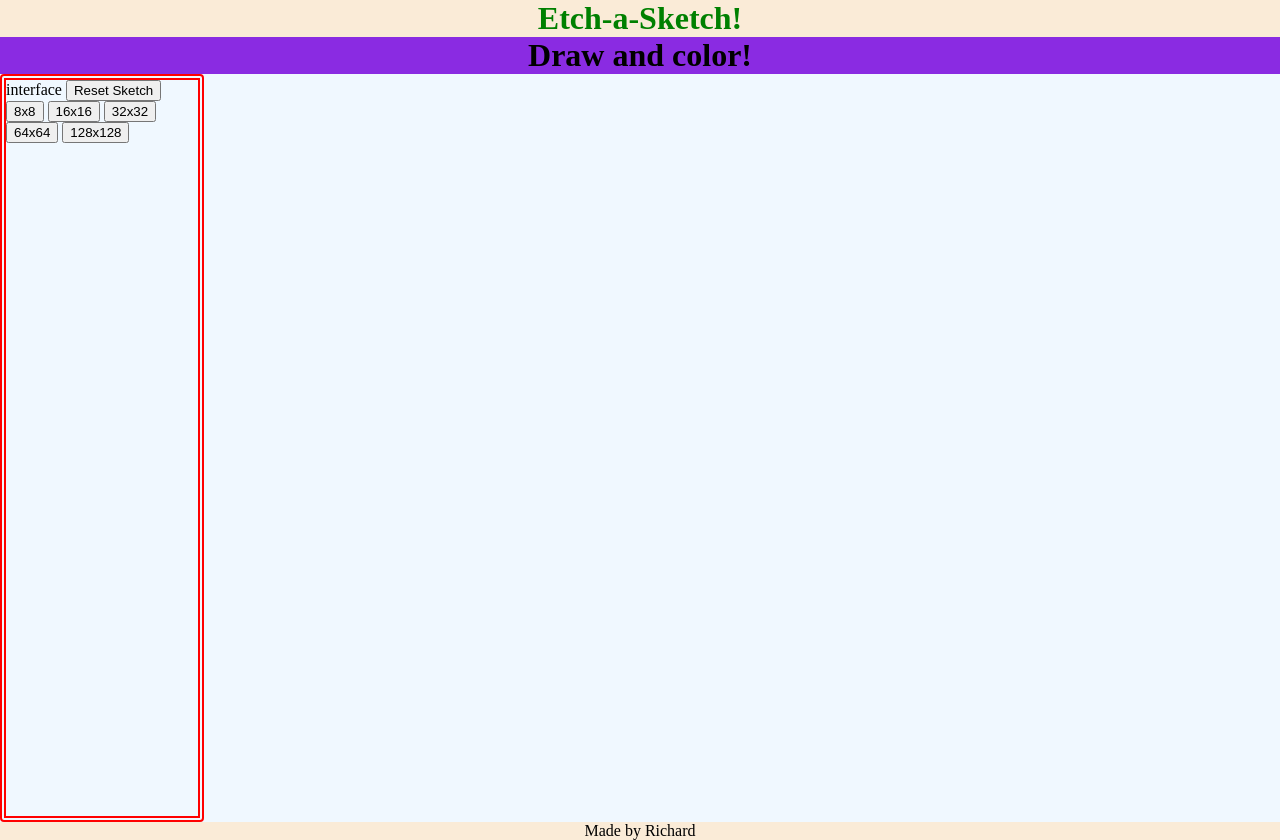
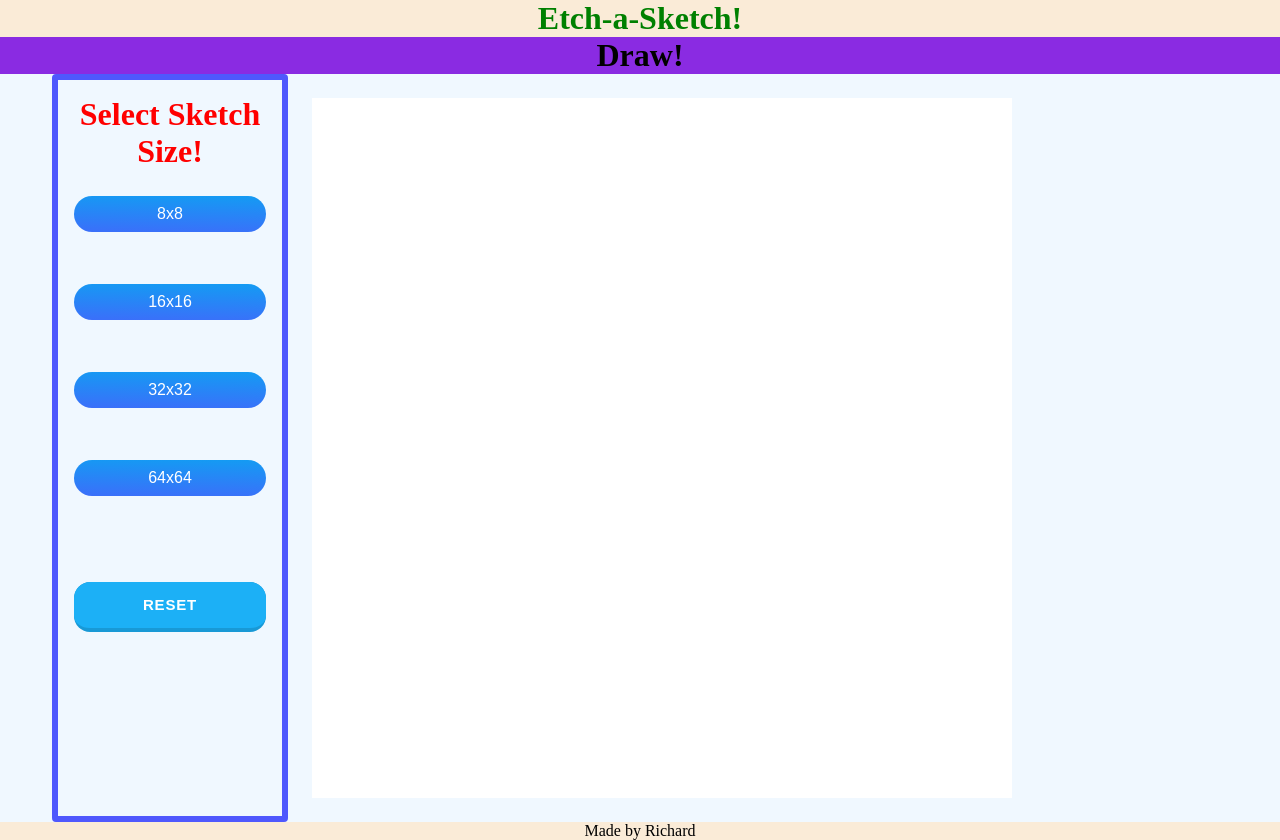
Before and after one commit to Richard-Cvbs/Etch-a-Sketch, a plain HTML site: page Index.html in a window 1280 px wide. Drawn offline with Linux system fonts and the light colour scheme.

Commit message:
Finished Js+ Styled interface + Imported button 19,21 Finished Prj.

```diff
--- a/Index.html
+++ b/Index.html
@@ -10,20 +10,18 @@
 </head>
 <body>
     <header>Etch-a-Sketch!</header>
-    <h1>Draw and color!</h1>
+    <h1>Draw!</h1>
     <div class="container">
-        <div class="interface">interface
-            <button class="reset">Reset Sketch</button>
+        <div class="interface"> Select Sketch Size!
             <div class="options-container">
-                <button value="8" class="grid-size-button">8x8</button>
-                <button value="16" class="grid-size-button">16x16</button>
-                <button value="32" class="grid-size-button">32x32</button>
-                <button value="64" class="grid-size-button">64x64</button>
-                <button value="128" class="grid-size-button">128x128</button>
+                <button value="8" class="grid-size-button button-21">8x8</button>
+                <button value="16" class="grid-size-button button-21">16x16</button>
+                <button value="32" class="grid-size-button button-21">32x32</button>
+                <button value="64" class="grid-size-button button-21">64x64</button>
             </div>
+            <rdiv class="reset-container"><button class="reset button-19">Reset</button></rdiv>
         </div>
-        <div class="grid">
-        </div>
+        <div class="grid grid-16x16"></div>
     </div>
     <footer>
         Made by Richard
--- a/Styles.css
+++ b/Styles.css
@@ -11,14 +11,20 @@ body{
 }
 .container{
     display: flex;
-    flex-grow: 1;
     background-color: aliceblue;
+    width: 100%;
+    justify-content: center
 }
 .interface{
     width: 15%;
-    border: 6px red;
-    border-style: double;
+    font-size: 32px;
+    font-weight: bold;
+    color: red;
+    text-align: center;
+    border: 6px solid #4F58FD;
+    padding: 16px;
     border-radius: 4px;
+    margin-left: -15%;
 }
 header{
         height: 10%;
@@ -49,11 +55,137 @@ footer{
     display: grid;
     height: 700px;
     width: 700px;
-    grid-template-columns: repeat(16, 1fr);
-    grid-template-rows: repeat(16, 1fr);
     padding: 24px;
 }
 .grid-item{
     background-color: white;
     border: none;
 }
+.grid-8x8{
+    grid-template-columns: repeat(8, 1fr);
+    grid-template-rows: repeat(8, 1fr);
+}
+.grid-16x16{
+    grid-template-columns: repeat(16, 1fr);
+    grid-template-rows: repeat(16, 1fr);
+}
+.grid-32x32{
+    grid-template-columns: repeat(32, 1fr);
+    grid-template-rows: repeat(32, 1fr);
+}
+.grid-64x64{
+    grid-template-columns: repeat(64, 1fr);
+    grid-template-rows: repeat(64, 1fr);
+}
+.options-container{
+    display: flex;
+    flex-direction: column;
+    justify-content: space-around;
+    height: 50%;
+}
+.reset-container{
+    margin-top: 60px;
+    display: flex;
+    justify-content: center;
+    align-items: center;
+}
+.button-19 {
+  appearance: button;
+  background-color: #1899D6;
+  border: solid transparent;
+  border-radius: 16px;
+  border-width: 0 0 4px;
+  box-sizing: border-box;
+  color: #FFFFFF;
+  cursor: pointer;
+  display: inline-block;
+  font-family: din-round,sans-serif;
+  font-size: 15px;
+  font-weight: 700;
+  letter-spacing: .8px;
+  line-height: 20px;
+  margin: 0;
+  outline: none;
+  overflow: visible;
+  padding: 13px 16px;
+  text-align: center;
+  text-transform: uppercase;
+  touch-action: manipulation;
+  transform: translateZ(0);
+  transition: filter .2s;
+  user-select: none;
+  -webkit-user-select: none;
+  vertical-align: middle;
+  white-space: nowrap;
+  width: 100%;
+}
+
+.button-19:after {
+  background-clip: padding-box;
+  background-color: #1CB0F6;
+  border: solid transparent;
+  border-radius: 16px;
+  border-width: 0 0 4px;
+  bottom: -4px;
+  content: "";
+  left: 0;
+  position: absolute;
+  right: 0;
+  top: 0;
+  z-index: -1;
+}
+
+.button-19:main,
+.button-19:focus {
+  user-select: auto;
+}
+
+.button-19:hover:not(:disabled) {
+  filter: brightness(1.1);
+}
+
+.button-19:disabled {
+  cursor: auto;
+}
+.button-21 {
+  align-items: center;
+  appearance: none;
+  background-color: #3EB2FD;
+  background-image: linear-gradient(1deg, #4F58FD, #149BF3 99%);
+  background-size: calc(100% + 20px) calc(100% + 20px);
+  border-radius: 100px;
+  border-width: 0;
+  box-shadow: none;
+  box-sizing: border-box;
+  color: #FFFFFF;
+  cursor: pointer;
+  display: inline-flex;
+  font-family: CircularStd,sans-serif;
+  font-size: 1rem;
+  height: auto;
+  justify-content: center;
+  line-height: 1.5;
+  padding: 6px 20px;
+  position: relative;
+  text-align: center;
+  text-decoration: none;
+  transition: background-color .2s,background-position .2s;
+  user-select: none;
+  -webkit-user-select: none;
+  touch-action: manipulation;
+  vertical-align: top;
+  white-space: nowrap;
+}
+
+.button-21:active,
+.button-21:focus {
+  outline: none;
+}
+
+.button-21:hover {
+  background-position: -20px -20px;
+}
+
+.button-21:focus:not(:active) {
+  box-shadow: rgba(40, 170, 255, 0.25) 0 0 0 .125em;
+}
--- a/app.js
+++ b/app.js
@@ -7,14 +7,17 @@
 - Add  Interactivity using JS
 - Add Interface with JS*/
 const gridContainer = document.querySelector('.grid');
+document.addEventListener('onload', (createBasicGrid()))
 function createBasicGrid(){
     for (let i = 0; i<256; i++){
         let newDiv = document.createElement('div');
-        newDiv.classList.add('grid-item')
+        newDiv.classList.add('grid-item');
         gridContainer.appendChild(newDiv);
-    }
+    };
+    gridListen();
+    resetButtonsListen();
+    newGridListen();
 }
-createBasicGrid();
 function gridListen(){
     let gridItems = document.querySelectorAll('.grid-item')
     gridItems.forEach(Element =>{
@@ -23,38 +26,41 @@ function gridListen(){
         })
     });
 }
-gridListen();
-const resetButton = document.querySelector('.reset')
-function resetGrid(){
+function resetButtonsListen(){
+    const resetButton = document.querySelector('.reset')
+    resetButton.addEventListener('click', e=>{
     let gridItems = document.querySelectorAll('.grid-item')
-    resetButton.addEventListener('click', e=>{
             gridItems.forEach(Element=>{
         Element.style.backgroundColor= 'White';
         })
     });
 }
-resetGrid();
-const gridChangeButtons = document.querySelectorAll('.grid-size-button')
-function gridChange(){
+function newGridListen(){
+    const gridChangeButtons = document.querySelectorAll('.grid-size-button')
     gridChangeButtons.forEach(Element =>{
         Element.addEventListener('click', e=>{
             removeGridItems();
+            modifyGridFormat(e.target.value);
             createModifiedGrid(e.target.value);
+            gridListen();
         })
     }
         )
 }
-gridChange()
 function removeGridItems(){
     while (gridContainer.lastElementChild) {
         gridContainer.removeChild(gridContainer.lastElementChild);
     }
 }
+function modifyGridFormat(value){
+    gridContainer.className=`grid grid-${value}x${value}`
+}
 function createModifiedGrid(value){
-    gridContainer.setAttribute('style', `grid-template-columns: repeat(${value}, 1fr);`);
     let augmentedValue = Math.pow(value, 2);
     for (let i = 0; i<augmentedValue; i++){
         let newDiv = document.createElement('div');
         newDiv.className='grid-item';
         gridContainer.appendChild(newDiv);
     }
+    gridListen();
+}
```
